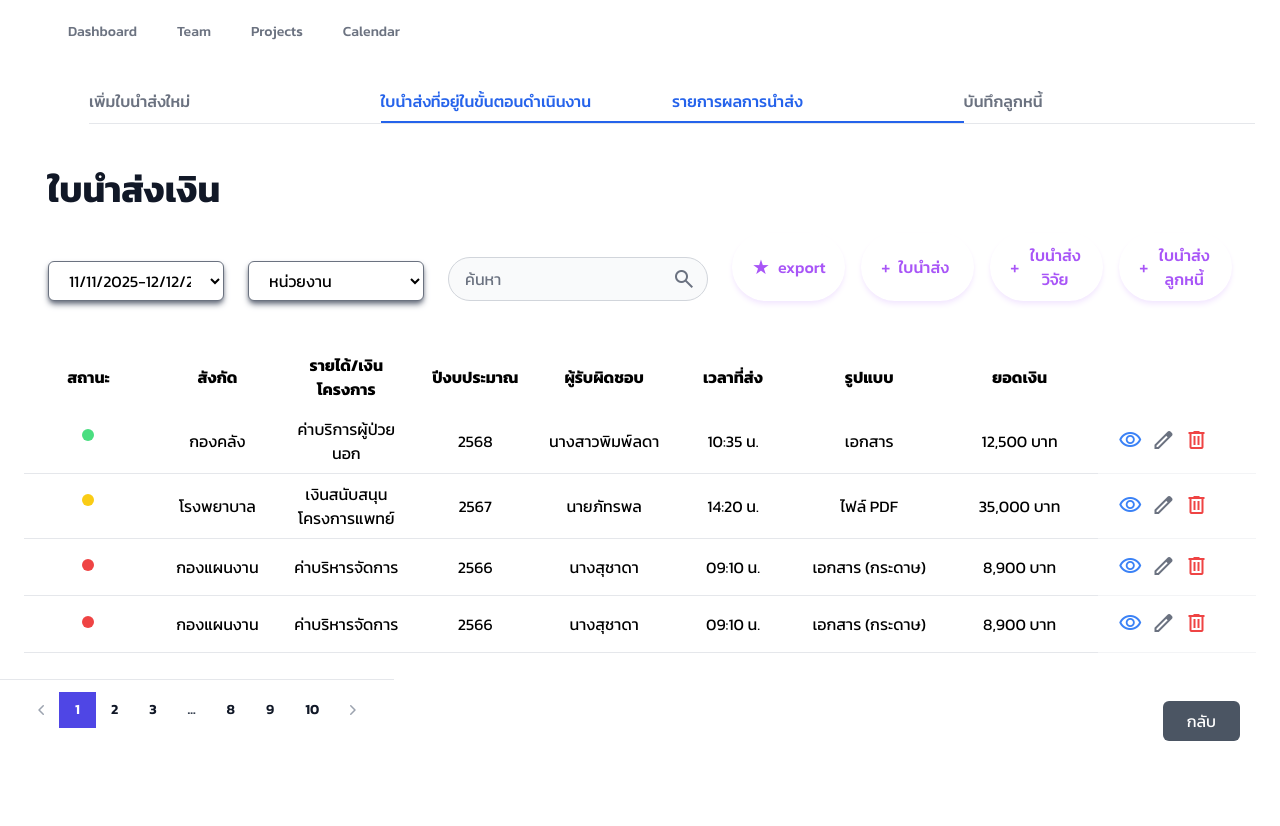
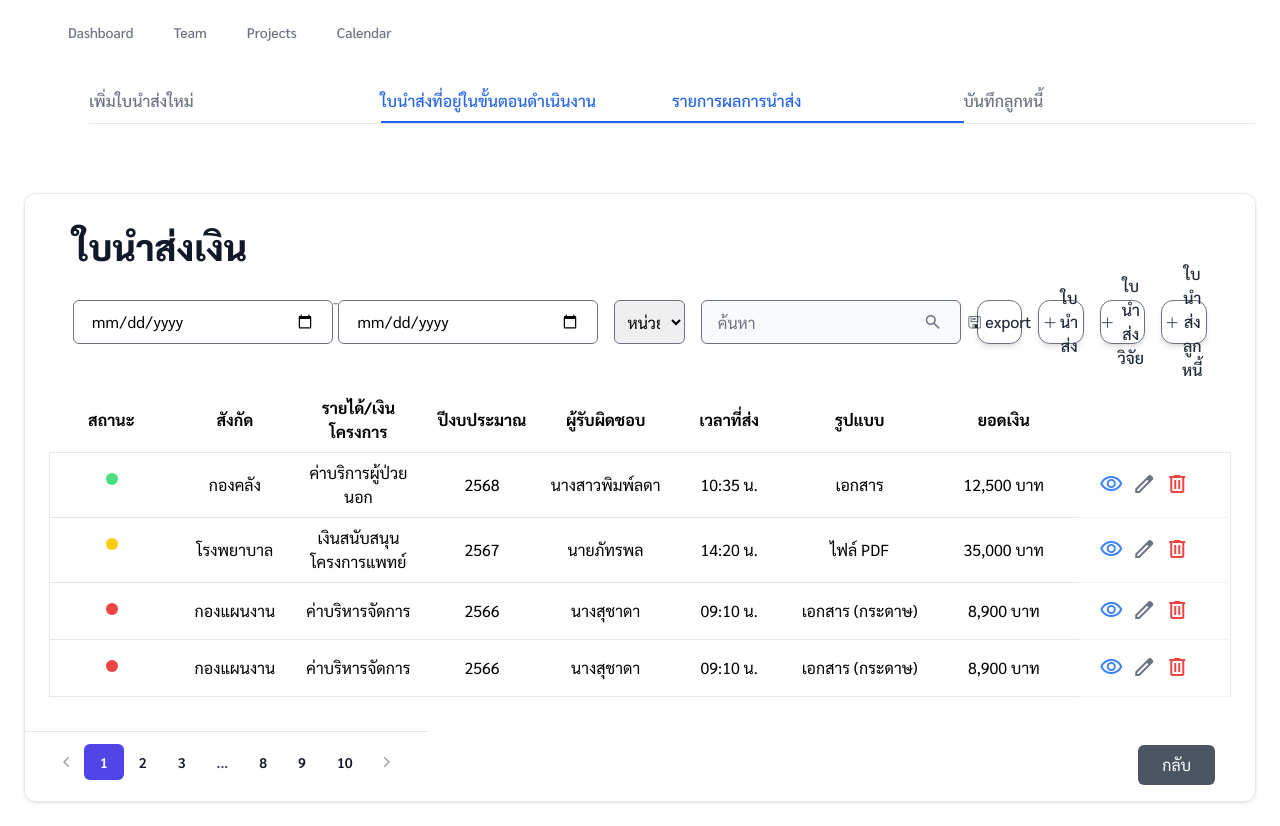
Before and after one commit to rinInwza007/demo_ui, a Vue app: page / in a window 1280 px wide. Before the commit the page ends 800 px from the top, so only its background shows below. Built offline with nearby package versions, Linux system fonts and the light colour scheme.

Commit message:
edit _table

```diff
--- a/package.json
+++ b/package.json
@@ -14,10 +14,10 @@
     "format": "prettier --write src/"
   },
   "dependencies": {
-    "@heroicons/react": "^2.2.0",
     "@heroicons/vue": "^2.2.0",
     "pdfmake": "^0.2.20",
     "pinia": "^3.0.3",
+    "preline": "^3.2.3",
     "prismjs": "^1.30.0",
     "vue": "^3.5.22",
     "vue-router": "^4.6.3"
--- /dev/null
+++ b/src/components/DateTime/selectdatetime.vue
@@ -0,0 +1,22 @@
+<template>
+   <div class="mb-[20px] sm:mb-0">
+                <label
+                  class="mb-[10px] text-black dark:text-white font-medium block"
+                >
+                </label>
+                <input
+                  type="date"
+                  class="h-[44px] w-full md:w-[260px] rounded-md text-black dark:text-white
+         border border-gray-500 px-[17px] outline-0 transition-all
+         placeholder:text-gray-500 dark:placeholder:text-gray-400
+         focus:border-primary-500" >
+              </div>
+</template>
+
+<script setup>
+
+</script>
+
+<style lang="scss" scoped>
+
+</style>
--- a/src/components/input/PillButton.vue
+++ b/src/components/input/PillButton.vue
@@ -2,12 +2,14 @@
   <button
     type="button"
     @click="$emit('click')"
-    class="inline-flex items-center gap-2 rounded-full px-5 py-2.5
-           bg-purple-550 text-purple-500 shadow-md hover:bg-purple-300
-           transition shadow-purple-100"
+    class="inline-flex items-center justify-center gap-1
+           h-[44px] px-3 border border-gray-500 rounded-xl
+           bg-purple-550 text-gray-800 shadow-md
+           hover:bg-purple-300 hover:text-purple-500
+           transition"
   >
     <!-- icon -->
-    <span v-if="$slots.icon" class="flex items-center justify-center text-xl">
+    <span v-if="$slots.icon">
       <slot name="icon" />
     </span>
 
--- a/src/components/input/search.vue
+++ b/src/components/input/search.vue
@@ -3,18 +3,19 @@
     <input
       type="text"
       placeholder="ค้นหา"
-      class="bg-gray-50 border border-gray-300 h-[44px] rounded-full w-full block
+      class="bg-gray-50 rounded-md border border-gray-500 h-[44px] rounded-full w-full block
              text-black px-[13px] md:px-[16px]
-             placeholder:text-gray-500 outline-0
-             dark:bg-[#15203c] dark:text-white dark:border-[#15203c]
-             dark:placeholder:text-gray-400"
+             placeholder:text-gray-500
+             "
     />
     <button
-      type="button"
-      class="absolute top-1/2 right-3 -translate-y-1/2 text-gray-500 hover:text-gray-700 grid "
-    >
-     <span class="material-symbols-outlined hover:text-blue-700 grid">search</span>
-    </button>
+  type="button"
+  class="absolute top-1/2 right-3 -translate-y-1/2
+         w-[32px] h-[32px] grid place-items-center
+         text-gray-500 hover:text-gray-700"
+>
+  <span class="material-symbols-outlined text-[20px]">search</span>
+</button>
   </form>
 </template>
 
--- a/src/components/input/select.vue
+++ b/src/components/input/select.vue
@@ -7,18 +7,24 @@
     <select
       :value="modelValueString"
       @change="onChange"
-      class="h-10 shadow-md shadow-gray-500 rounded-md border border-gray-500 bg-white dark:bg-[#ffffff] px-4 block w-full outline-none cursor-pointer transition-all focus:border-primary-500"
+      class="h-[44px] rounded-md border border-gray-500 px-2 block w-full
+             outline-none cursor-pointer transition-all focus:border-primary-500"
     >
-      <!-- ถ้ามี placeholder ให้แสดงเป็น option แรก ค่าจะเป็น empty string -->
+      <!-- ถ้ามี placeholder -->
       <option v-if="placeholder" value="">{{ placeholder }}</option>
 
-      <!-- รองรับ options ที่เป็น primitive (string/number) หรือ object -->
-      <option v-for="(opt, idx) in options" :key="idx" :value="getOptionValueString(opt)">
+      <!-- options -->
+      <option
+        v-for="(opt, idx) in options"
+        :key="idx"
+        :value="getOptionValueString(opt)"
+      >
         {{ getOptionLabel(opt) }}
       </option>
     </select>
   </div>
 </template>
+
 
 <script setup>
 import { computed } from 'vue'
--- a/src/components/list/list.vue
+++ b/src/components/list/list.vue
@@ -3,7 +3,7 @@
     <div class="table-responsive overflow-x-auto">
       <table class="w-full table-fixed">
         <thead>
-          <tr>
+          <tr class="border-b">
             <th class="w-[90px] px-1 py-2 bg-primary-50 dark:bg-[#15203c]">สถานะ</th>
             <th class="w-[90px] px-1 py-2 bg-primary-50 dark:bg-[#15203c]">สังกัด</th>
             <th class="w-[90px] px-1 py-2 bg-primary-50 dark:bg-[#15203c]">รายได้/เงินโครงการ</th>
@@ -19,7 +19,7 @@
 
         <tbody>
           <!-- แถวที่ 1 -->
-          <tr class="border-b ">
+          <tr class="border ">
             <td class="px-1 py-2 flex justify-center items-center">
               <span class="mt-3 w-3 h-3 rounded-full bg-green-400"></span>
             </td>
@@ -62,7 +62,7 @@
           </tr>
 
           <!-- แถวที่ 2 -->
-          <tr class="border-b">
+          <tr class="border">
             <td class="px-1 py-2 flex justify-center items-center">
               <span class="mt-3 w-3 h-3 rounded-full bg-yellow-400"></span>
             </td>
@@ -105,7 +105,7 @@
           </tr>
 
           <!-- แถวที่ 3 -->
-          <tr class="border-b">
+          <tr class="border ">
             <td class="px-1 py-2 flex justify-center items-center">
               <span class=" mt-3 w-3 h-3 rounded-full bg-red-500"></span>
             </td>
@@ -146,7 +146,7 @@
                 </div>
               </td>
           </tr>
-          <tr class="border-b">
+          <tr class="border">
             <td class="px-1 py-2 flex justify-center items-center">
               <span class="mt-3 w-3 h-3 rounded-full bg-red-500"></span>
             </td>
--- a/src/components/list/nextpage.vue
+++ b/src/components/list/nextpage.vue
@@ -15,7 +15,7 @@
           </svg>
         </a>
         <!-- Current: "z-10 bg-indigo-600 text-white focus-visible:outline-2 focus-visible:outline-offset-2 focus-visible:outline-indigo-600", Default: "text-gray-900 inset-ring inset-ring-gray-300 hover:bg-gray-50 focus:outline-offset-0" -->
-        <a href="#" aria-current="page" class="relative z-10 inline-flex items-center bg-indigo-600 px-4 py-2 text-sm font-semibold text-white focus:z-20 focus-visible:outline-2 focus-visible:outline-offset-2 focus-visible:outline-indigo-600">1</a>
+        <a href="#" aria-current="page" class="  rounded-md relative z-10 inline-flex items-center bg-indigo-600 px-4 py-2 text-sm font-semibold text-white focus:z-20 focus-visible:outline-2 focus-visible:outline-offset-2 focus-visible:outline-indigo-600">1</a>
         <a href="#" class="relative inline-flex items-center px-4 py-2 text-sm font-semibold text-gray-900 inset-ring inset-ring-gray-300 hover:bg-gray-50 focus:z-20 focus:outline-offset-0">2</a>
         <a href="#" class="relative hidden items-center px-4 py-2 text-sm font-semibold text-gray-900 inset-ring inset-ring-gray-300 hover:bg-gray-50 focus:z-20 focus:outline-offset-0 md:inline-flex">3</a>
         <span class="relative inline-flex items-center px-4 py-2 text-sm font-semibold text-gray-700 inset-ring inset-ring-gray-300 focus:outline-offset-0">...</span>
--- a/src/pages/Main/index.vue
+++ b/src/pages/Main/index.vue
@@ -1,59 +1,43 @@
 <template>
-  <div>
+  <div >
     <Navbar/>
     <SecondNavbar />
-
-    <div class="ml-12">
-     <main >
-      <h1 class="text-4xl font-extrabold text-gray-900 mb-6 mx-auto text-left ">
+<div class="border border-gray-200 rounded-xl shadow  m-6">
+    <div class="ml-12 mt-8 flex">
+  <main>
+    <h1 class="text-4xl font-extrabold text-gray-900 mb-6 mx-auto text-left">
       ใบนำส่งเงิน
     </h1>
   </main>
 </div>
-    <div
-  class="
-    flex  flex-col gap-4
-    md:flex-row md:items-end md:gap-6
-    md:justify-between
-    ml-12
-    mr-12
 
-  "
->
-  <!-- กล่อง Select 1 -->
+    <div class="flex flex-col gap-4 px-12 w-full md:flex-row md:items-end">
+  <!-- กลุ่มซ้าย: วันที่และหน่วยงาน -->
 
-  <div class="w-full md:w-56">
-    <Select
-      v-model="category"
-      :options="['11/11/2025-12/12/2025','11/11/2025-12/12/2025','11/11/2025-12/12/2025','11/11/2025-12/12/2025']"
-      placeholder="11/11/2025-12/12/2025"
-      value-type="time"
-    />
+    <!-- กล่องวันที่ (ซ้าย + ขวา) -->
+    <div class="flex">
+      <selectdatetime />
+      <span class="text-gray-500">-</span>
+      <selectdatetime />
     </div>
 
-  <!-- กล่อง Select 2 -->
-  <div class="w-full md:w-56">
+    <!-- หน่วยงาน -->
+    <div >
       <Select
         v-model="category"
         :options="['กองแผน','กองคลัง','โรงพยาบาลมอพะเยา']"
         placeholder="หน่วยงาน"
-      value-type="string"
       />
     </div>
 
-
-  <!-- Search box -->
-  <div class="w-full md:flex-1">
+  <!-- ช่องค้นหา -->
+  <div >
     <search />
   </div>
 
+
   <!-- ปุ่มต่างๆ -->
-  <div
-    class="
-      grid grid-cols-2 gap-3
-      md:grid-cols-4 md:gap-4
-    "
-  >
+  <div class="grid grid-cols-2 gap-3 md:grid-cols-4 md:gap-4">
     <phillbutton
       v-for="btn in actions"
       :key="btn.key"
@@ -64,10 +48,7 @@
       {{ btn.label }}
     </phillbutton>
   </div>
-
-
 </div>
-
 
         <div class="pt-10 px-6 mt-1">
           <list />
@@ -75,8 +56,9 @@
           <div class="flex items-center justify-between mt-6">
           <nextpage />
 
-            <div class="mt-6 flex justify-end gap-3">
-        <button class="px-6 py-2 rounded-md bg-gray-600 text-white hover:bg-red-300 mr-10">กลับ</button>
+            <div class="mt-6 flex justify-end mb-4">
+        <button class="px-6 py-2 rounded-md bg-gray-600 text-white hover:bg-red-500 mr-10">กลับ</button>
+      </div>
           </div>
   </div>
   </div>
@@ -84,7 +66,6 @@
 
 <script setup>
 import { useRouter } from 'vue-router'
-
 import Navbar from '@/components/bar/navbar.vue'
 import SecondNavbar from '@/components/bar/secoudnavbar.vue'
 import Select from '@/components/input/select.vue'
@@ -92,8 +73,7 @@ import search from '@/components/input/search.vue'
 import phillbutton from '@/components/input/PillButton.vue'
 import list from '@/components/list/list.vue'
 import nextpage from '@/components/list/nextpage.vue'
-
-
+import selectdatetime from '@/components/DateTime/selectdatetime.vue'
 
 const router = useRouter()
 
@@ -109,17 +89,17 @@ const goTowaybilldebtor = () =>{
 
 
 const actions = [
-  { key: 'export', label: 'export', icon:"★", handler: () => {} },
-  { key: 'main', label: 'ใบนำส่ง', icon:"+ ", handler: goTowaybill },
-  { key: 'research', label: 'ใบนำส่งวิจัย', icon:"+ ", handler: () => {} },
-  { key: 'debtor', label: 'ใบนำส่งลูกหนี้', icon:"+ ", handler: goTowaybilldebtor},
+  { key: 'export', label: 'export', icon:"🖫", handler: () => {} },
+  { key: 'main', label: 'ใบนำส่ง', icon:"🞢", handler: goTowaybill },
+  { key: 'research', label: 'ใบนำส่งวิจัย', icon:"🞢", handler: () => {} },
+  { key: 'debtor', label: 'ใบนำส่งลูกหนี้', icon:"🞢", handler: goTowaybilldebtor},
 ]
 </script>
 
 <style>
-@import url('https://fonts.googleapis.com/css2?family=Kanit:wght@300;400;500;600;700&display=swap');
+@import url('https://fonts.googleapis.com/css2?family=Kanit:ital,wght@0,100;0,200;0,300;0,400;0,500;0,600;0,700;0,800;0,900;1,100;1,200;1,300;1,400;1,500;1,600;1,700;1,800;1,900&family=Sarabun:ital,wght@0,100;0,200;0,300;0,400;0,500;0,600;0,700;0,800;1,100;1,200;1,300;1,400;1,500;1,600;1,700;1,800&display=swap');
 
 body, * {
-  font-family: 'Kanit', sans-serif;
+  font-family: 'Sarabun', 'sans-serif';
 }
 </style>
--- a/tailwind.config.js
+++ b/tailwind.config.js
@@ -1,6 +1,14 @@
 /** @type {import('tailwindcss').Config} */
-module.exports = {
-  content: ['./index.html', './src/**/*.{vue,js,ts,jsx,tsx}'],
-  theme: { extend: {} },
-  plugins: [],
+export default {
+  content: [
+    "./index.html",
+    "./src/**/*.{vue,js,ts,jsx,tsx}",
+    "./node_modules/flyonui/dist/js/*.js",
+  ],
+  theme: {
+    extend: {},
+  },
+  plugins: [
+
+  ],
 }
```
Also changed, not shown: 1 other file (tests, documents, lock files or other folders). Lines whose indentation alone changed are shown as unchanged.
